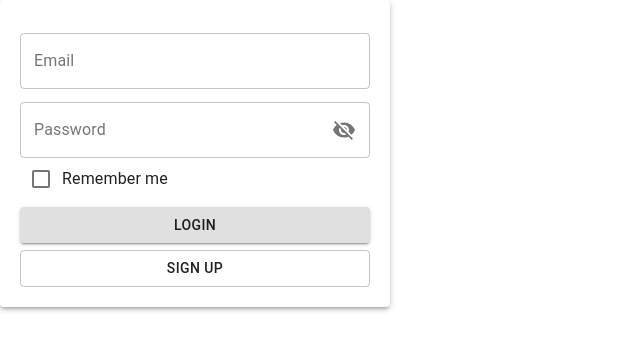
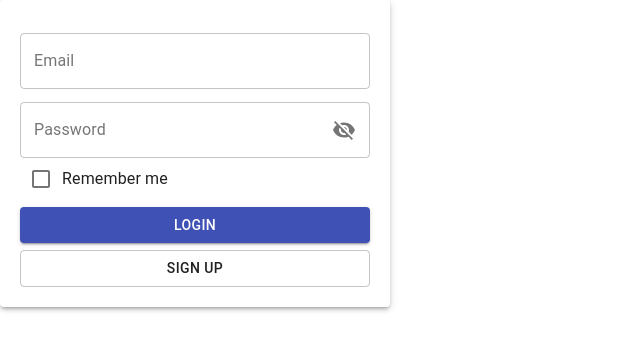
Before and after one commit to lgdelacruz92/login-form-teambt, a React (Create React App) app: page / in a window 1280 px wide. Shown: the top 350 px of the page, without its empty margins (0-640 px from the left). Built offline with nearby package versions, Linux system fonts and the light colour scheme.

Commit message:
Added primary color

```diff
--- a/src/components/Login/LoginButton.js
+++ b/src/components/Login/LoginButton.js
@@ -18,7 +18,7 @@ const LoginButton = props => {
   }, [onClick]);
 
   return (
-    <TeamBtButton onClick={onClick} variant="contained">
+    <TeamBtButton color="primary" onClick={onClick} variant="contained">
       LOGIN
     </TeamBtButton>
   );
--- a/src/components/team-bt-components/TeamBtButton.js
+++ b/src/components/team-bt-components/TeamBtButton.js
@@ -11,9 +11,10 @@ const useStyles = MUI.makeStyles(theme => {
 
 const TeamBtButton = props => {
   const classes = useStyles();
-  const { children, variant, onClick } = props;
+  const { children, variant, onClick, color } = props;
   return (
     <MUI.Button
+      color={color}
       onClick={onClick}
       fullWidth
       variant={variant}
```
